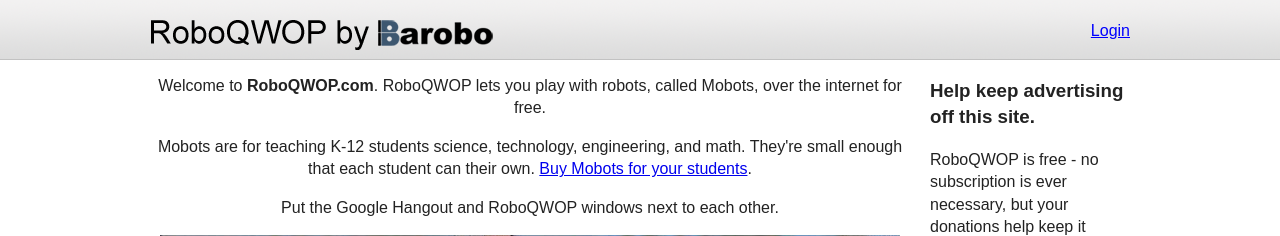
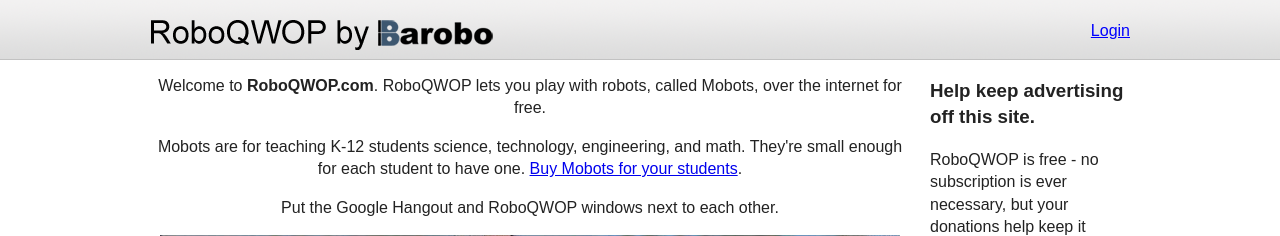
Before and after one commit to BaroboRobotics/RoboQWOP, a PHP site: page / in a window 1280 px wide; the page is wider, and only the part inside the window is pictured. Shown: the top 236 px of that part. Run offline with PHP 8.4, Linux system fonts and the light colour scheme; data that the repository does not hold is empty; some libraries are stand-ins or nearby versions.

Commit message:
changed landing page text

```diff
--- a/web/index.php
+++ b/web/index.php
@@ -27,7 +27,7 @@ $page = 'index';
         <div role="main" id="page"> <?php include("includes/header.php") ?>
         	<div id="page-content" class="homepage">
 			   <p>Welcome to <strong>RoboQWOP.com</strong>. RoboQWOP lets you play with robots, called Mobots, over the internet for free.</p>
-			   <p>Mobots are for teaching K-12 students science, technology, engineering, and math. They're small enough that each student can their own. <a href="http://store.barobo.com/mobot/mobot.html">Buy Mobots for your students</a>. </p><p>Put the Google Hangout and RoboQWOP windows next to each other.</p>
+			   <p>Mobots are for teaching K-12 students science, technology, engineering, and math. They're small enough for each student to have one. <a href="http://store.barobo.com/mobot/mobot.html">Buy Mobots for your students</a>. </p><p>Put the Google Hangout and RoboQWOP windows next to each other.</p>
 	            <img src="img/split_screen_demo.jpg" />
 				<p><a href="connect.php" style="font-size:3em; clear:left;">Click here to play with Mobots</a></p>
 	            <div id="info-display" class="clearfix" style="width: 410px; margin:5px auto;" >
```
